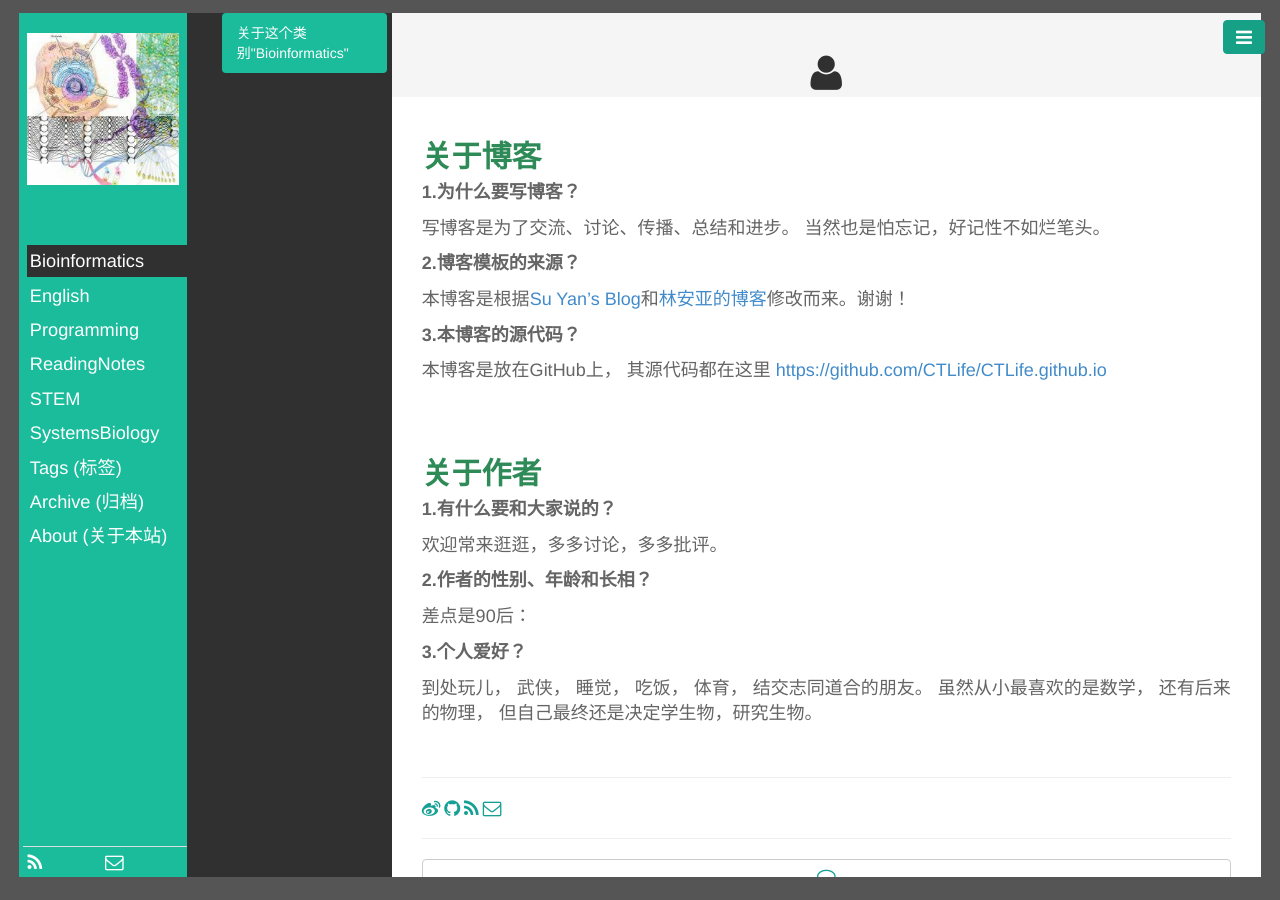
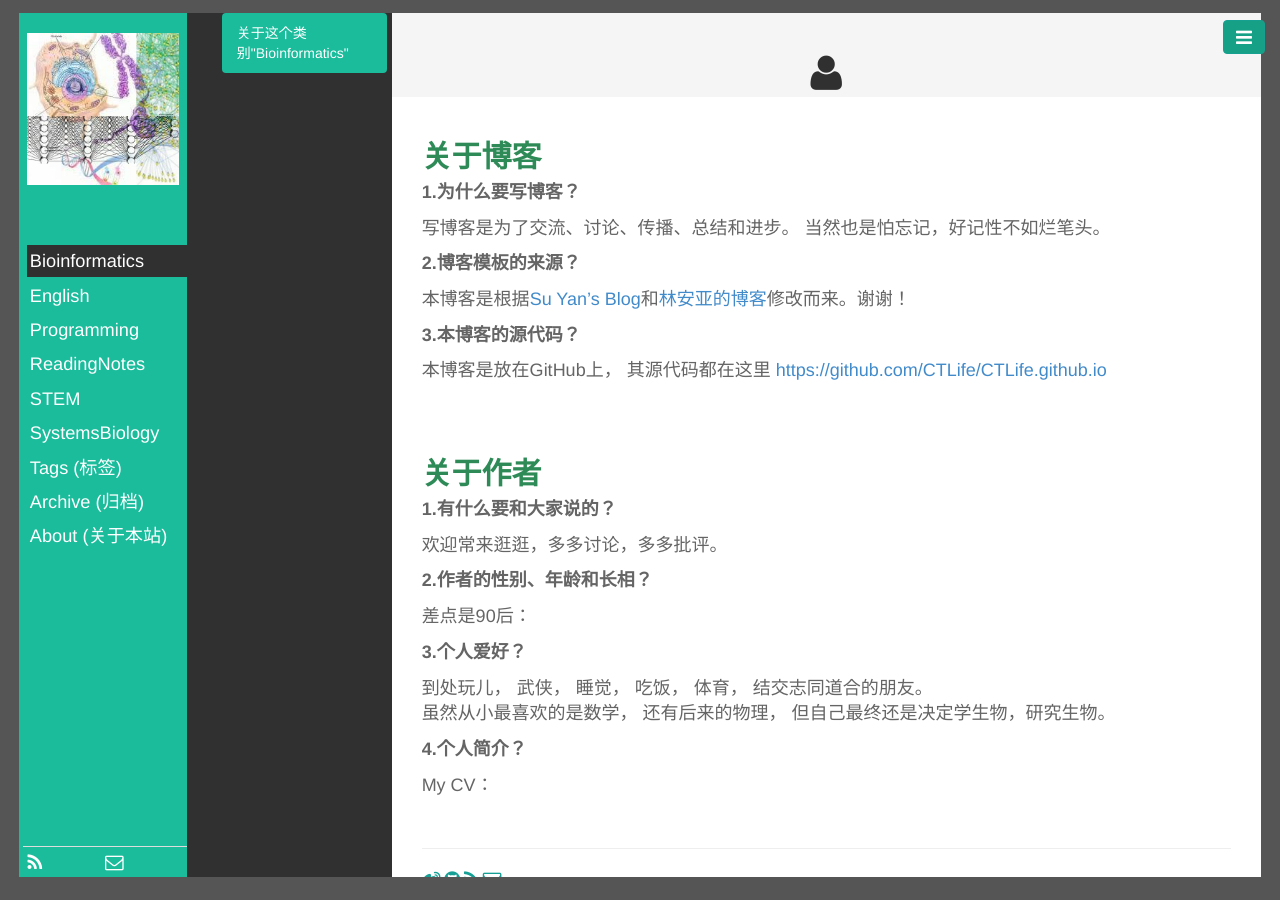
Before and after one commit to CTLife/CTLife.github.io, a Jekyll site: the page built from pages/about.html, in a window 1280 px wide. Built offline with Jekyll 4.4.1, drawn with Linux system fonts in a browser that asks for light colours; Markdown is read by kramdown in place of the engine named in the settings.

Commit message:
Update about.html

```diff
--- a/pages/about.html
+++ b/pages/about.html
@@ -12,7 +12,6 @@ titlename: 关于本站
 <p style=font-size:18px>  本博客是根据<a href="https://github.com/suyan/suyan.github.io">Su Yan’s Blog</a>和<a href="https://github.com/lay1010/lay1010.github.io">林安亚的博客</a>修改而来。谢谢！</p>
 <p style=font-size:18px><b>3.本博客的源代码？</b></p>
 <p style=font-size:18px>  本博客是放在GitHub上， 其源代码都在这里<a href="https://github.com/CTLife/CTLife.github.io"> https://github.com/CTLife/CTLife.github.io</a></p>
-
 <br>
 
 <br>
@@ -22,8 +21,10 @@ titlename: 关于本站
 <p style=font-size:18px><b>2.作者的性别、年龄和长相？</b></p>
 <p style=font-size:18px>  差点是90后：</p>
 <p style=font-size:18px><b>3.个人爱好？</b></p>
-<p style=font-size:18px>  到处玩儿， 武侠， 睡觉， 吃饭， 体育， 结交志同道合的朋友。
+<p style=font-size:18px>  到处玩儿， 武侠， 睡觉， 吃饭， 体育， 结交志同道合的朋友。<br>
 虽然从小最喜欢的是数学， 还有后来的物理， 但自己最终还是决定学生物，研究生物。  </p>
+<p style=font-size:18px><b>4.个人简介？</b></p>
+<p style=font-size:18px>  My CV：</p>
 <br>
 
 
```
